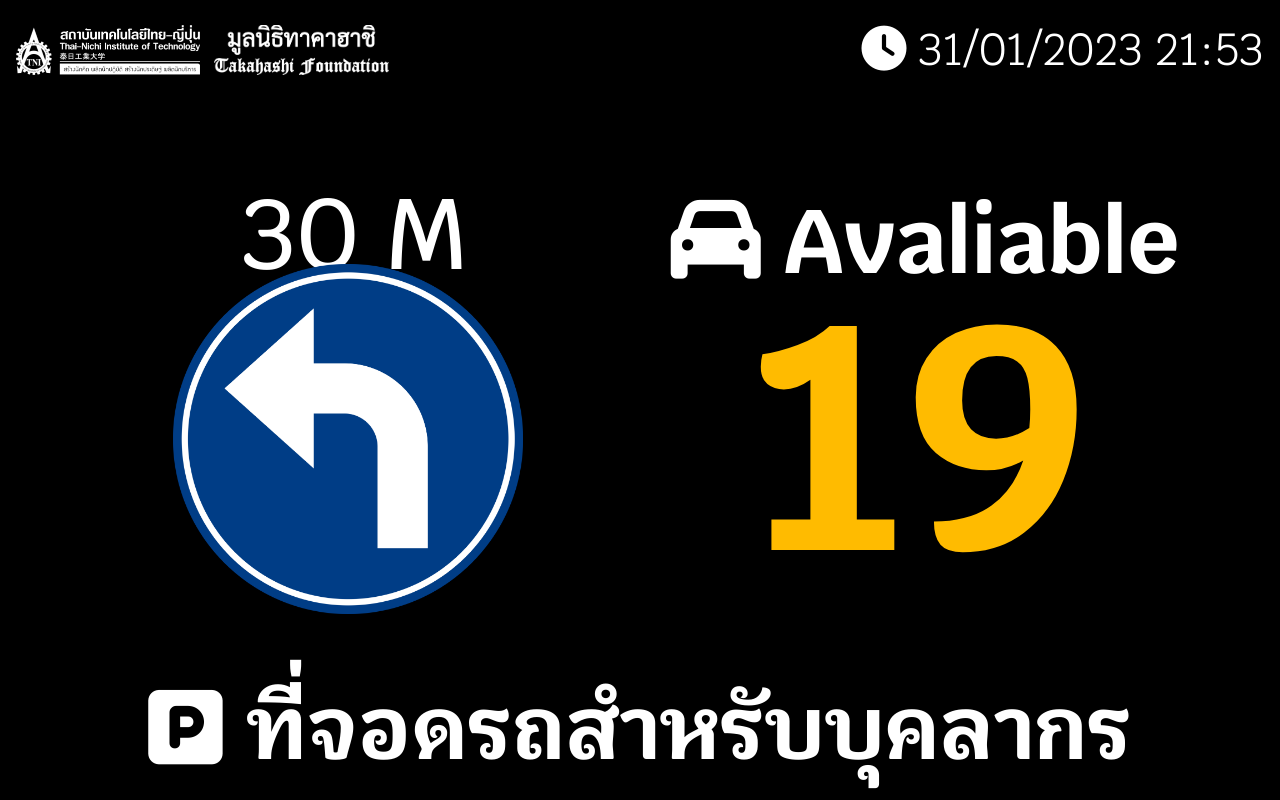
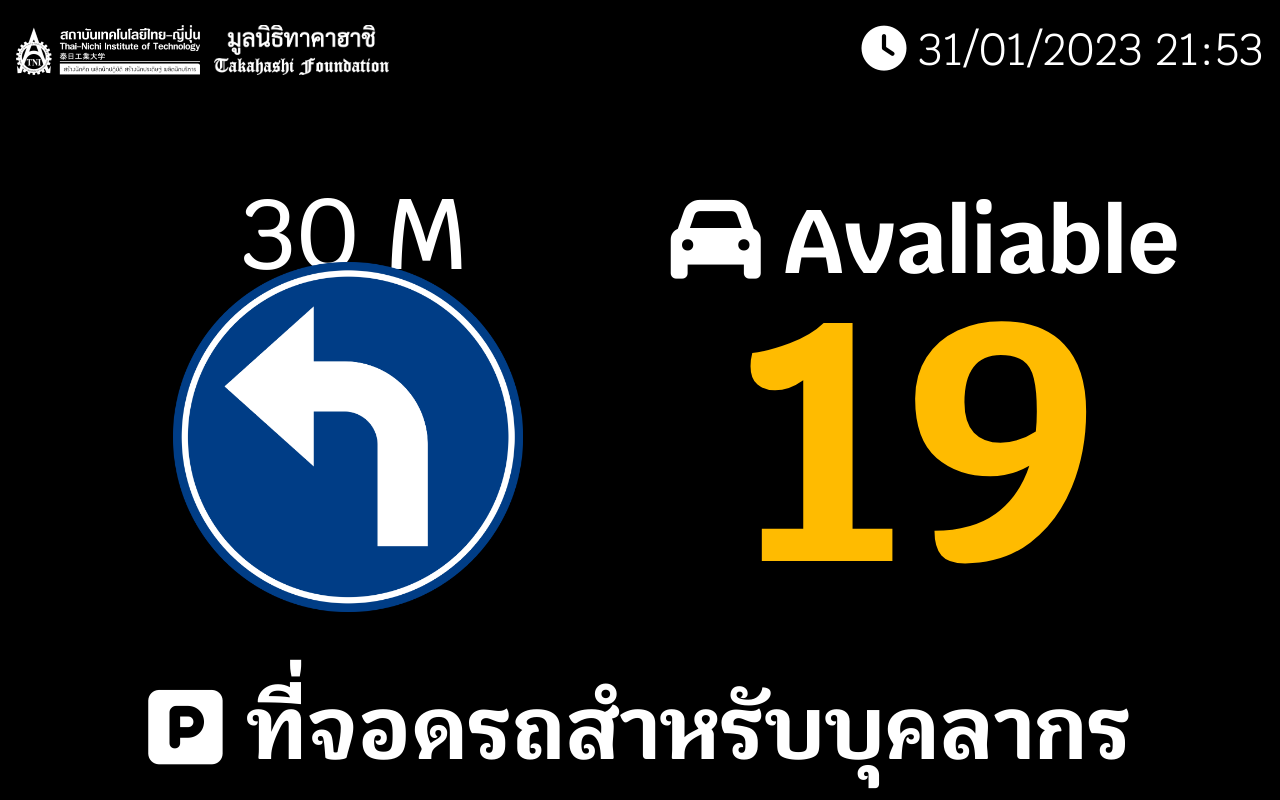
Before and after one commit to TNI-Cybersec/Parking-Miru, a plain HTML site: page smartdashboard.html in a window 1280 px wide. Drawn offline with nearby package versions, Linux system fonts and the light colour scheme.

Commit message:
Changes to be committed: 	modified:   css/style.css 	modified:   smartdashboard.html

```diff
--- a/css/style.css
+++ b/css/style.css
@@ -10,6 +10,10 @@ body {
 
   h1 {
     font-size: 320px;
+  }
+
+  h1A {
+    font-size: 340px;
   }
 
   h2 {
@@ -149,7 +153,7 @@ body {
 
   .down{
     position: absolute;
-    top: 5%;
+    top: 15%;
     left: 18%;
     /* bring your own prefixes */
   }
--- a/smartdashboard.html
+++ b/smartdashboard.html
@@ -75,7 +75,7 @@
         <img class="down" src="pic/TurnLeft.png" alt="Logo" height="350"/> </img>
       </div>
       <div class="col Y">
-        <h1 class="b" id="content"></h1>
+        <h1A class="b" id="content"></h1A>
       </div>
     </div>
   </div>
```
